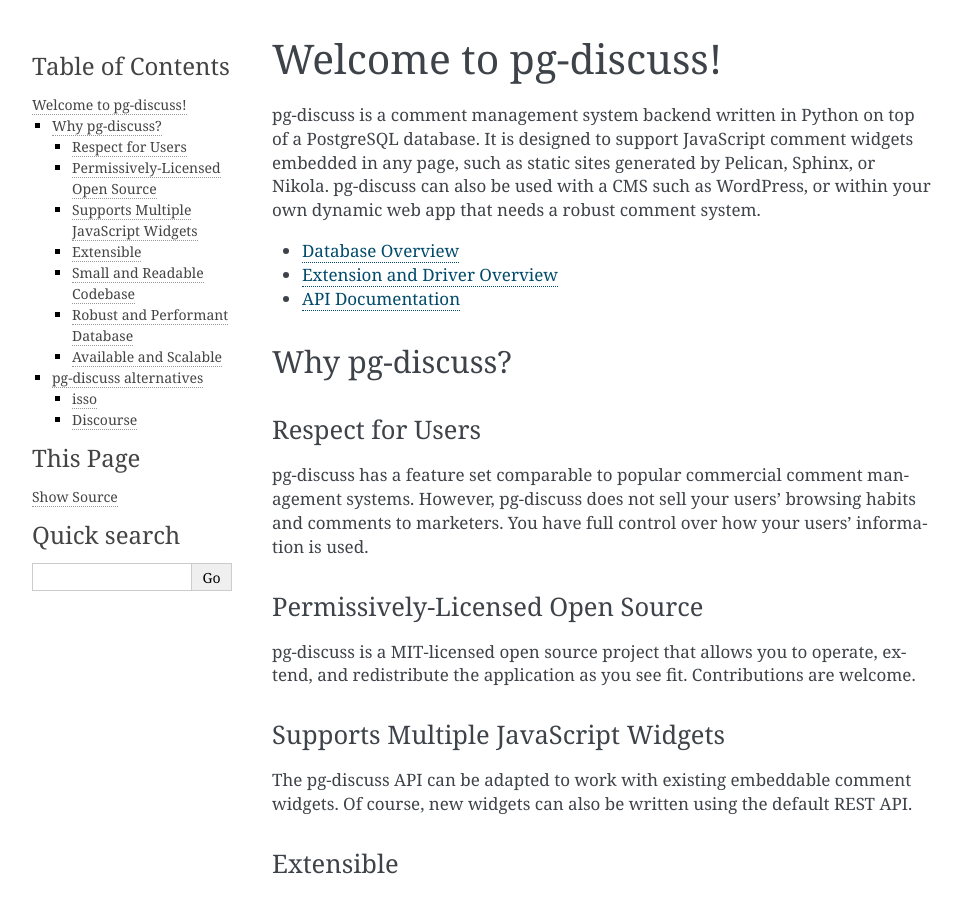
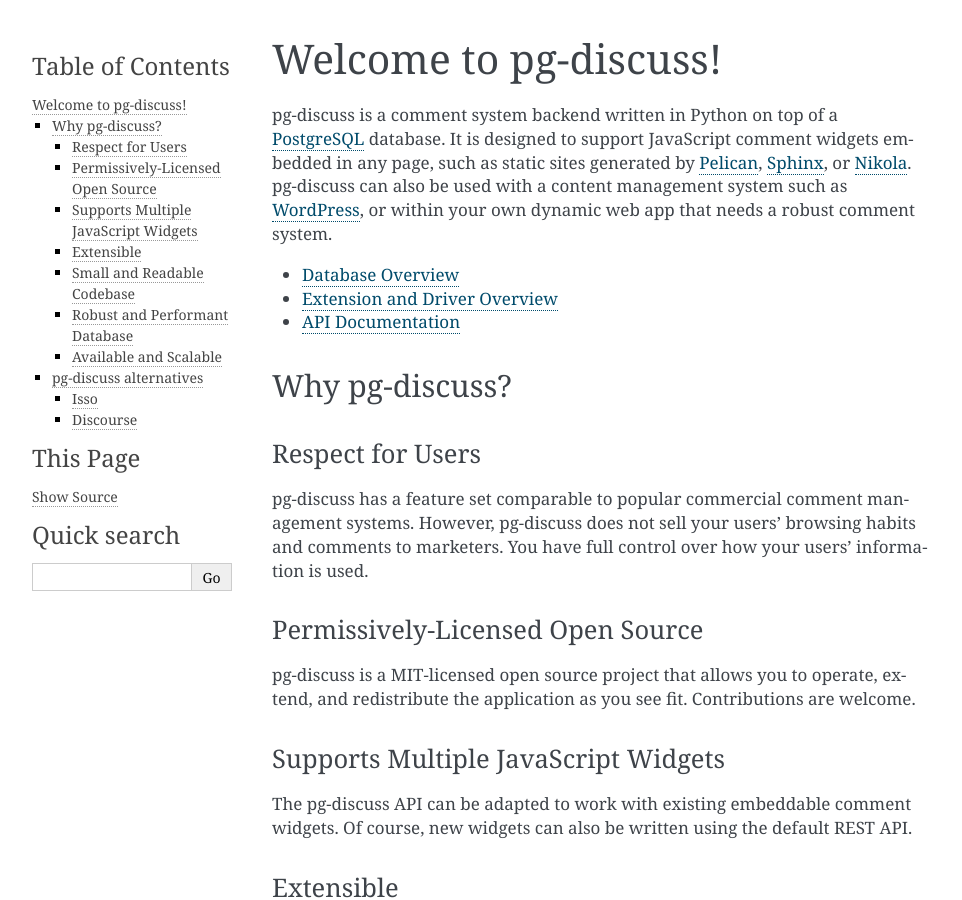
Before and after one commit to sprin/pg-discuss, a Sphinx documentation site: the page built from docs/source/index.rst, in a window 1280 px wide and 900 px high. Shown: the whole window, without its empty margins (148-1110 px from the left). Built offline with Sphinx 7.4.7, drawn with Linux system fonts in a browser that asks for light colours; pages that are not in the unit, such as notebooks, are missing from menus; some of the changed text lies outside the part shown.

Commit message:
Add links to docs, minor doc edits

```diff
--- a/docs/source/database.rst
+++ b/docs/source/database.rst
@@ -113,7 +113,7 @@
 
  - upvotes/downvotes
  - likes/dislikes
- - abuse reports
+ - flagging abusive/inappropriate comments
 
 AdminUser
 ---------
--- a/docs/source/index.rst
+++ b/docs/source/index.rst
@@ -2,11 +2,18 @@
 Welcome to pg-discuss!
 ======================
 
-pg-discuss is a comment management system backend written in Python on top of a
-PostgreSQL database. It is designed to support JavaScript comment widgets
-embedded in any page, such as static sites generated by Pelican, Sphinx,
-or Nikola. pg-discuss can also be used with a CMS such as WordPress, or within
-your own dynamic web app that needs a robust comment system.
+pg-discuss is a comment system backend written in Python on top of a
+`PostgreSQL`_ database. It is designed to support JavaScript comment widgets
+embedded in any page, such as static sites generated by `Pelican`_, `Sphinx`_,
+or `Nikola`_. pg-discuss can also be used with a content management system such
+as `WordPress`_, or within your own dynamic web app that needs a robust comment
+system.
+
+.. _`PostgreSQL`: http://www.postgresql.org/
+.. _`Pelican`: http://getpelican.com/
+.. _`Sphinx`: http://sphinx-doc.org/
+.. _`Nikola`: https://getnikola.com/
+.. _`WordPress`: https://wordpress.org/
 
 .. toctree:: :maxdepth: 1
 
--- a/pg_discuss/__init__.py
+++ b/pg_discuss/__init__.py
@@ -0,0 +1,6 @@
+"""The `pg_discuss` package implements the core application object and
+framework for pluggable components.
+
+It also defines the database schema, basic queries, and basic REST API
+endpoints.
+"""
```
Also changed, not shown: other parts of docs/source/index.rst (+2 -2 lines).
